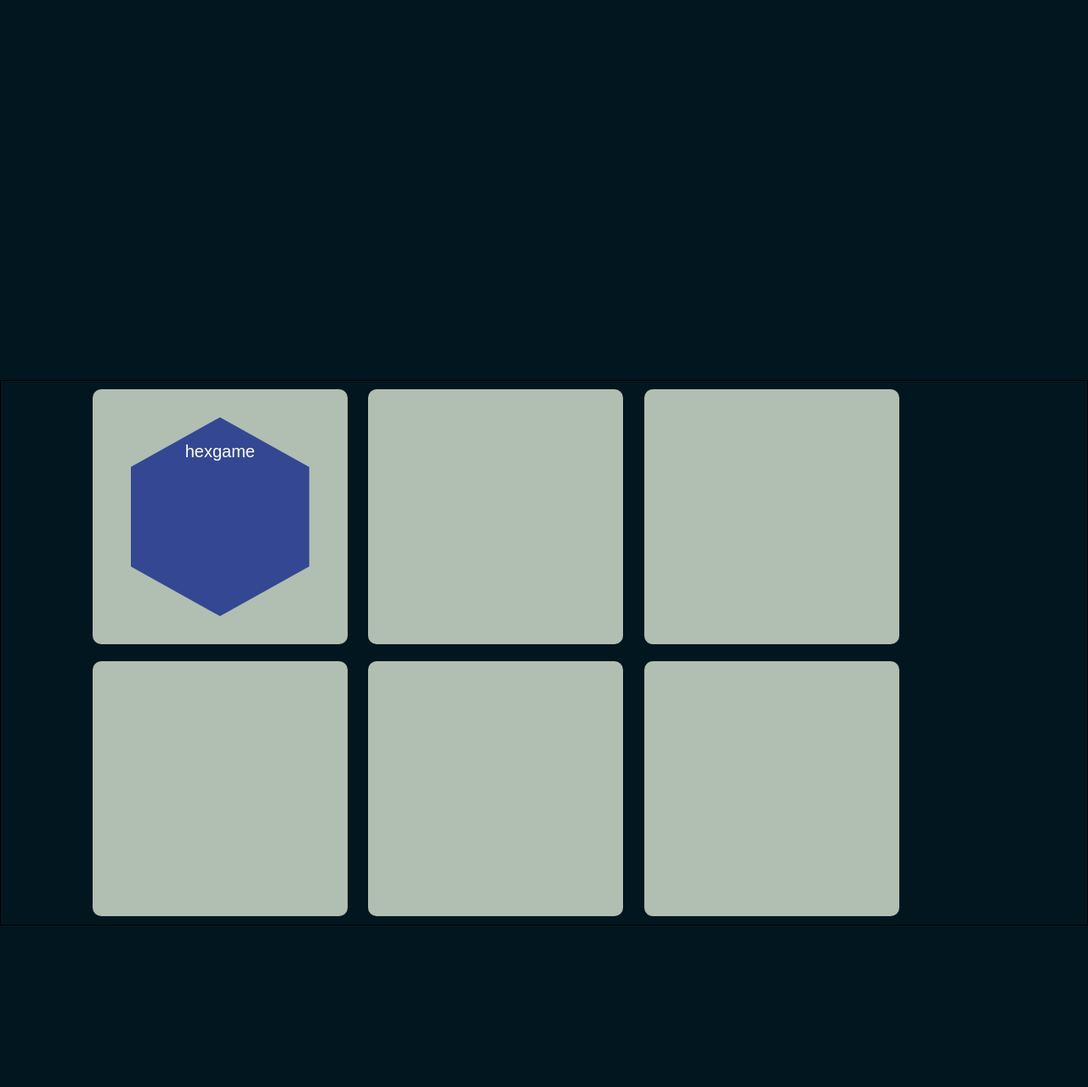
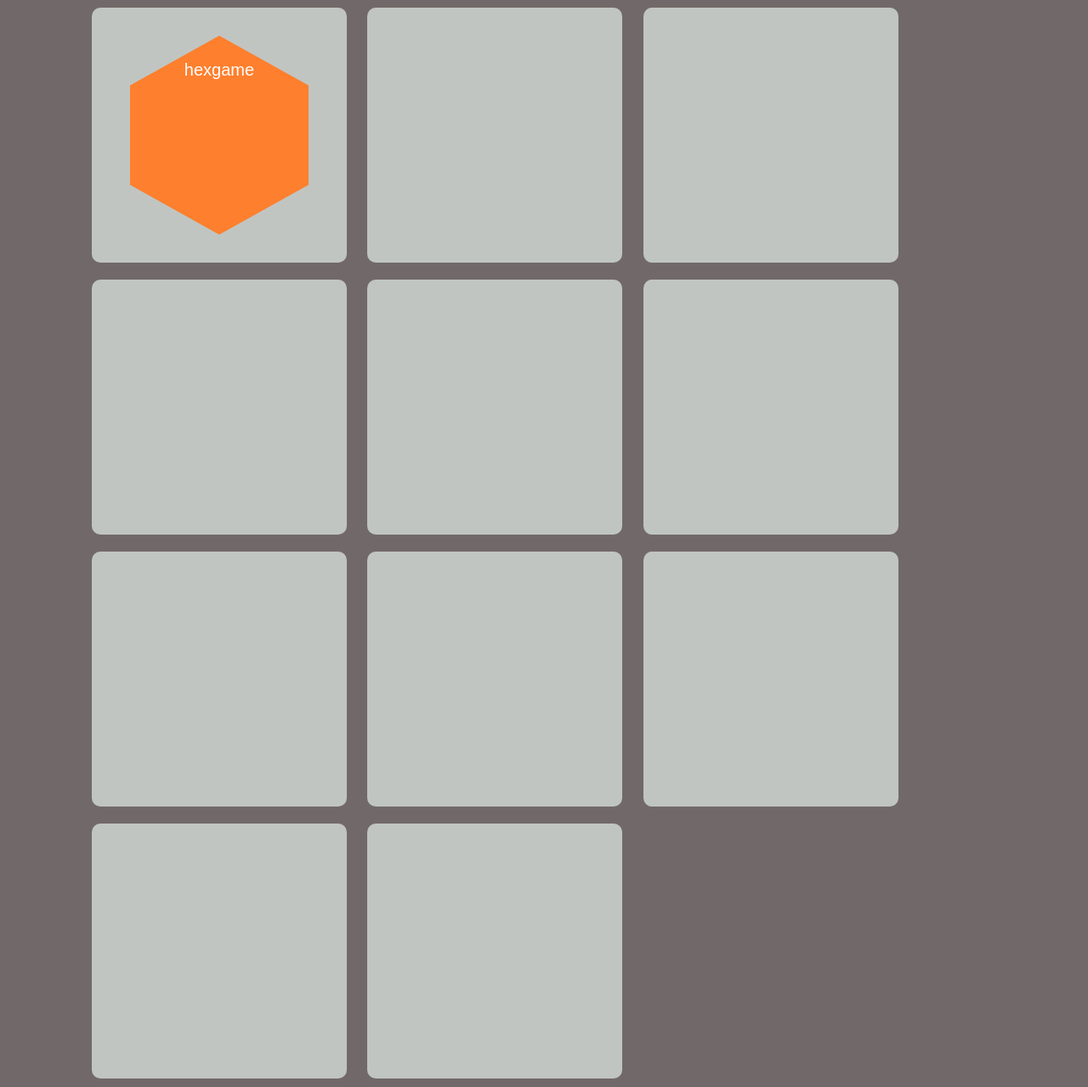
Before and after one commit to Ivan23BG/hex-et-combinatoires, a Flask app: page / in a window 1280 px wide. Shown: the part 449-1728 px from the top of the page at 85% size. Before the commit the page ends 1538 px from the top, so only its background shows below. Run offline with Flask 3, Linux system fonts and the light colour scheme; some libraries are stand-ins or nearby versions.

Commit message:
ajout page d'acceuil fonctionelle mais pas belle

```diff
--- a/src/main/hexgame/app.py
+++ b/src/main/hexgame/app.py
@@ -20,7 +20,7 @@ size_px = size
 def index():
     return render_template('index.html')
 
-@app.route('/home_hex', methods=['POST'])
+@app.route('/home_hex')
 def home_hex():
     return render_template('home_hex.html')
 
--- a/src/main/hexgame/static/css/homestyle.css
+++ b/src/main/hexgame/static/css/homestyle.css
@@ -1,7 +1,7 @@
 html{
-    background-color: #01161E;
+    background-color: #716969;
     font-family: Arial, Helvetica, sans-serif;
-    color : #B0BFB1;
+    color : #0F0F0F;
 }
 
 body {
@@ -15,13 +15,13 @@ body {
 
 .header {
     width: 100%;
-    background-image: url("http://webmadewell.com/wp-content/uploads/2018/01/img-bg-sample-parallax-header.jpg");
+    background-image: url("https://images.unsplash.com/photo-1560003987-4282dfd342a9?q=80&w=1974&auto=format&fit=crop&ixlib=rb-4.0.3&ixid=M3wxMjA3fDB8MHxwaG90by1wYWdlfHx8fGVufDB8fHx8fA%3D%3D");
     background-position: center;
     background-size: cover;
     background-repeat: no-repeat;
 }
 
-.header::before {
+/*.header::before {
     content: "";
     top: 0;
     right: 0;
@@ -29,23 +29,24 @@ body {
     left: 0;
     background-color: MidnightBlue;
     opacity: 0.3;
-}
+}*/
+
 .header-section {
     position: relative;
     padding: 15% 0 10%;
     max-width: 640px;
     margin-left: auto;
     margin-right: auto;
-    color: white;
+    color: #0F0F0F;
     text-shadow: 1px 1px 4px rgba(0, 0, 0, 0.5);
     font-family: "Montserrat", sans-serif;
 }
 
 
 .container{
-    position: relative;
+    position: absolute;
+    top: 0;
     display: inline-block;
-    border: black 1px solid;
 }
 
 
@@ -60,7 +61,7 @@ body {
     top : 0%;
     text-align: center;
     transform: translate(-10%, 0%);
-    background-color: #B0BFB1;
+    background-color: #C0C5C1;
     border-radius: 10px;
     transition: transform .1s;
 }
@@ -74,7 +75,7 @@ body {
     transform: translate(-50%, -50%);
     width: 70%;
     height: 78%;
-    background-color: #344792;
+    background-color: #FE7F2D ;
     color: #fff;
     font-size: 20px;
     line-height: 80px;
--- a/src/main/hexgame/static/js/index.js
+++ b/src/main/hexgame/static/js/index.js
@@ -14,3 +14,8 @@ $(window).scroll(function () {
 $(window).resize(function () {
     parallax_height();
 });
+
+
+function redirectToHex() {
+    window.location.href = '/home_hex';
+}
--- a/src/main/hexgame/templates/index.html
+++ b/src/main/hexgame/templates/index.html
@@ -13,8 +13,13 @@
     </div>
     <div class="container">
         <div class="button_out">
-            <div id="hexgame-button">hexgame</div>
+            <div id="hexgame-button" onclick="redirectToHex()">hexgame</div>
         </div>
+        <div class="button_out"></div>
+        <div class="button_out"></div>
+        <div class="button_out"></div>
+        <div class="button_out"></div>
+        <div class="button_out"></div>
         <div class="button_out"></div>
         <div class="button_out"></div>
         <div class="button_out"></div>
```
Also changed, not shown: src/main/hexgame/static/images/bees.jpg (added).
